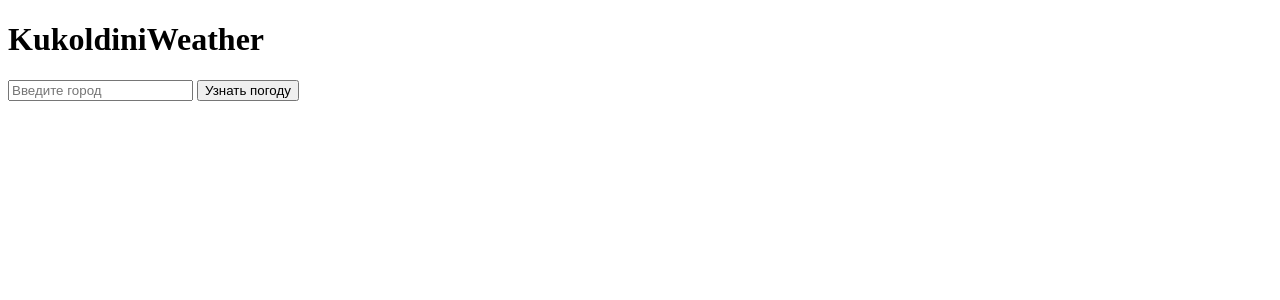
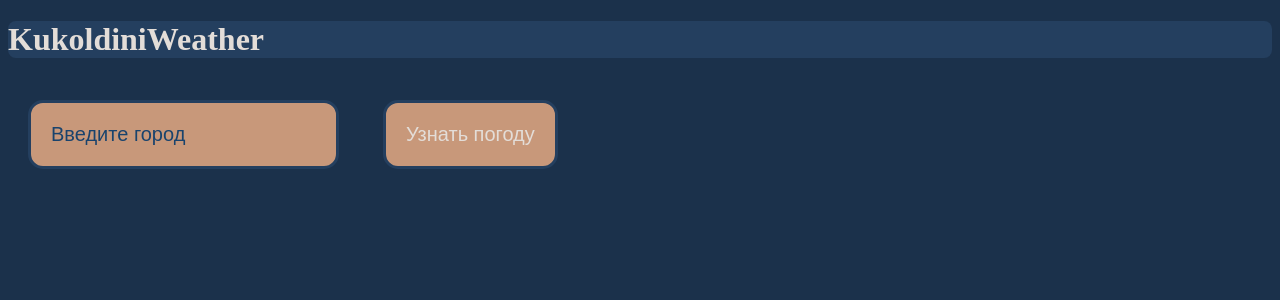
Before and after one commit to KaretaSuiSen/KukoldiniWeather, a FastAPI app: page / in a window 1280 px wide. Shown: the top 300 px of the page. Run offline with FastAPI, Linux system fonts and the light colour scheme; data that the repository does not hold is empty.

Commit message:
started making up some front-end

```diff
--- a/app/static/style.css
+++ b/app/static/style.css
@@ -0,0 +1,50 @@
+:root {
+    --bg-main: #1B314B;
+    --bg-card: #243F5F;
+    --text-main: #E3DDD8;
+    --accent: #C8987A;
+  }
+body {
+    background-color: var(--bg-main);
+}
+
+h1 {
+    background-color: var(--bg-card);
+    color: var(--text-main);
+    border-radius: 8px;
+}
+
+input, button {
+    color: var(--text-main);
+    font-size: 20px;
+    size: clamp(13px, 1vw, 18px);
+    background-color: var(--accent);
+    border: solid var(--bg-card);
+    border-radius: 15px;
+    margin: 20px;
+    padding: 20px;
+    transition: 0.5s;
+
+}
+
+input::placeholder {
+    color: rgb(25, 67, 109);
+}
+
+button:hover {
+    background-color: #243F5F;
+    transition: 0.6s;
+}
+.history {
+    background-color: var(--accent);
+    color: var(--text-main);
+    font-size: 30px;
+    width: fit-content;
+    border-radius: 10px;
+    padding: 20px;
+    margin-left: 20px;
+}
+.history_tag {
+    display: flex;
+    font-size: 25px;
+}
--- a/app/templates/index.html
+++ b/app/templates/index.html
@@ -4,7 +4,7 @@
     <meta charset="UTF-8">
     <meta name="viewport" content="width=device-width, initial-scale=1.0">
     <title>KukoldiniWeather</title>
-    <link rel="stylesheet" href="{{ url_for('static', path='/style.css') }}">
+    <link rel="stylesheet" href="{{ url_for('static', path='style.css') }}">
 </head>
 <body>
     <main>
```
